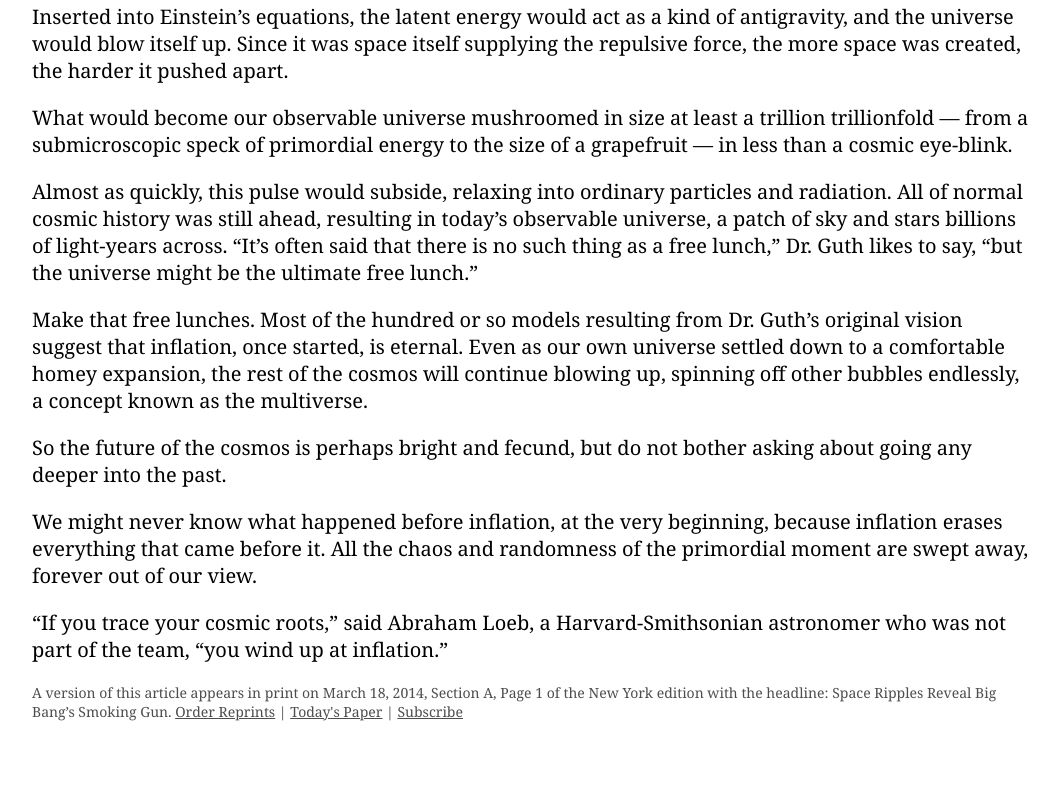
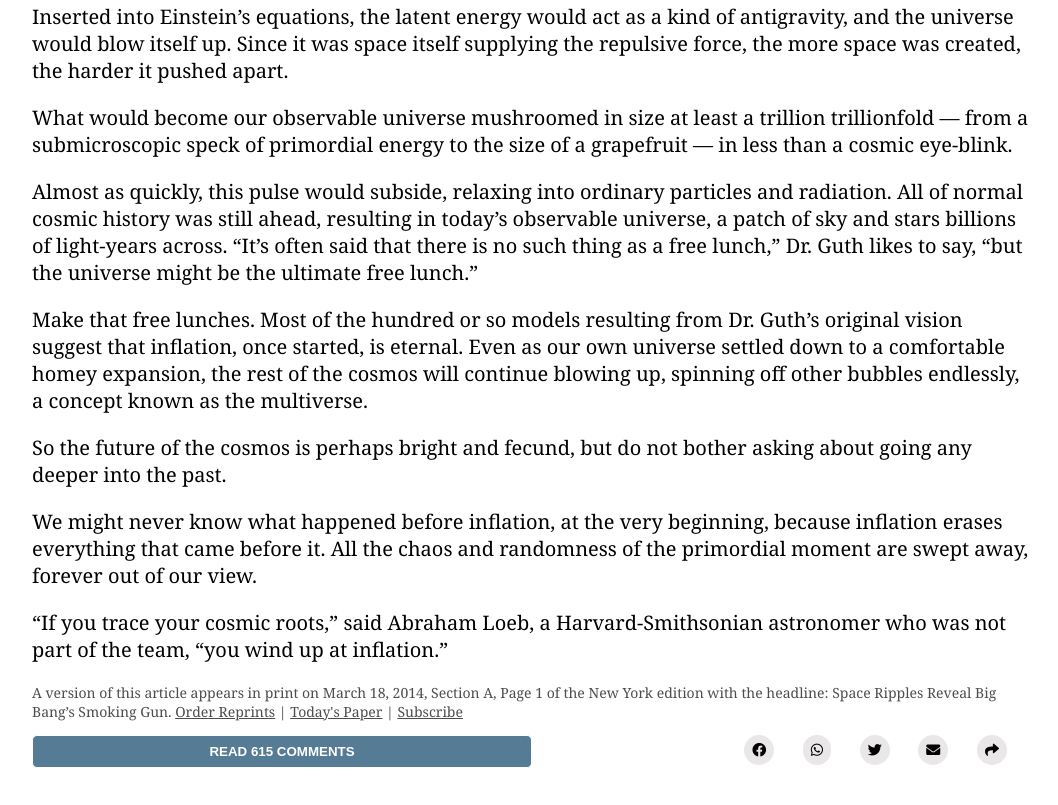
Before and after one commit to esteban90-dev/positioning-floating-elements, a plain HTML site: page index.html in a window 1280 px wide. Shown: the part 7413-8218 px from the top of the page, without its empty margins (176-1234 px from the left). Drawn offline with Linux system fonts and the light colour scheme.

Commit message:
add buttons at the end of article

```diff
--- a/index.html
+++ b/index.html
@@ -263,7 +263,7 @@
         </figcaption>
       </figure>
 
-      <section class="inner-container">
+      <section class="inner-container mb-3">
         <p>
           In 2002, he was part of a team that discovered that the microwave radiation was polarized, meaning the light waves had a slight preference to vibrate in one direction rather than another.
         </p>
@@ -324,6 +324,22 @@
         <p class="text-small text-light">
           A version of this article appears in print on March 18, 2014, Section A, Page 1 of the New York edition with the headline: Space Ripples Reveal Big Bang’s Smoking Gun. <span class="underline"><a href="#">Order Reprints</a></span> | <span class="underline"><a href="#">Today's Paper</a></span> | <span class="underline"><a href="#">Subscribe</a></span>
         </p>
+        <div class="row">
+          <div class="col">
+            <input type="button" class="btn-primary width-100" value="READ 615 COMMENTS">
+          </div>
+          <div class="col">
+            <div class="row justify-content-right">
+              <ul class="nav-list-group text-small">
+                <li class="nav-list-item"><a href="#"><i class="fab fa-facebook rounded-circle bg-gray"></i></a></li>
+                <li class="nav-list-item"><a href="#"><i class="fab fa-whatsapp rounded-circle bg-gray"></i></a></li>
+                <li class="nav-list-item"><a href="#"><i class="fab fa-twitter rounded-circle bg-gray"></i></a></li>
+                <li class="nav-list-item"><a href="#"><i class="fas fa-envelope rounded-circle bg-gray"></i></a></li>
+                <li class="nav-list-item"><a href="#"><i class="fas fa-share rounded-circle bg-gray"></i></a></li>
+              </ul>
+            </div>
+          </div>
+        </p>
       </section>
     </article>
 
--- a/styles/main.css
+++ b/styles/main.css
@@ -143,8 +143,16 @@ a:visited {
   width: 5%;
 }
 
+.col {
+  width: 100%;
+}
+
 .justify-content-left {
   justify-content: left;
+}
+
+.justify-content-right {
+  justify-content: right;
 }
 
 
@@ -273,6 +281,6 @@ a:visited {
   text-decoration-color: rgb(170, 170, 170);
 }
 
-.width-05 {
-  width: 5%;
+.width-100 {
+  width: 100%;
 }
```
